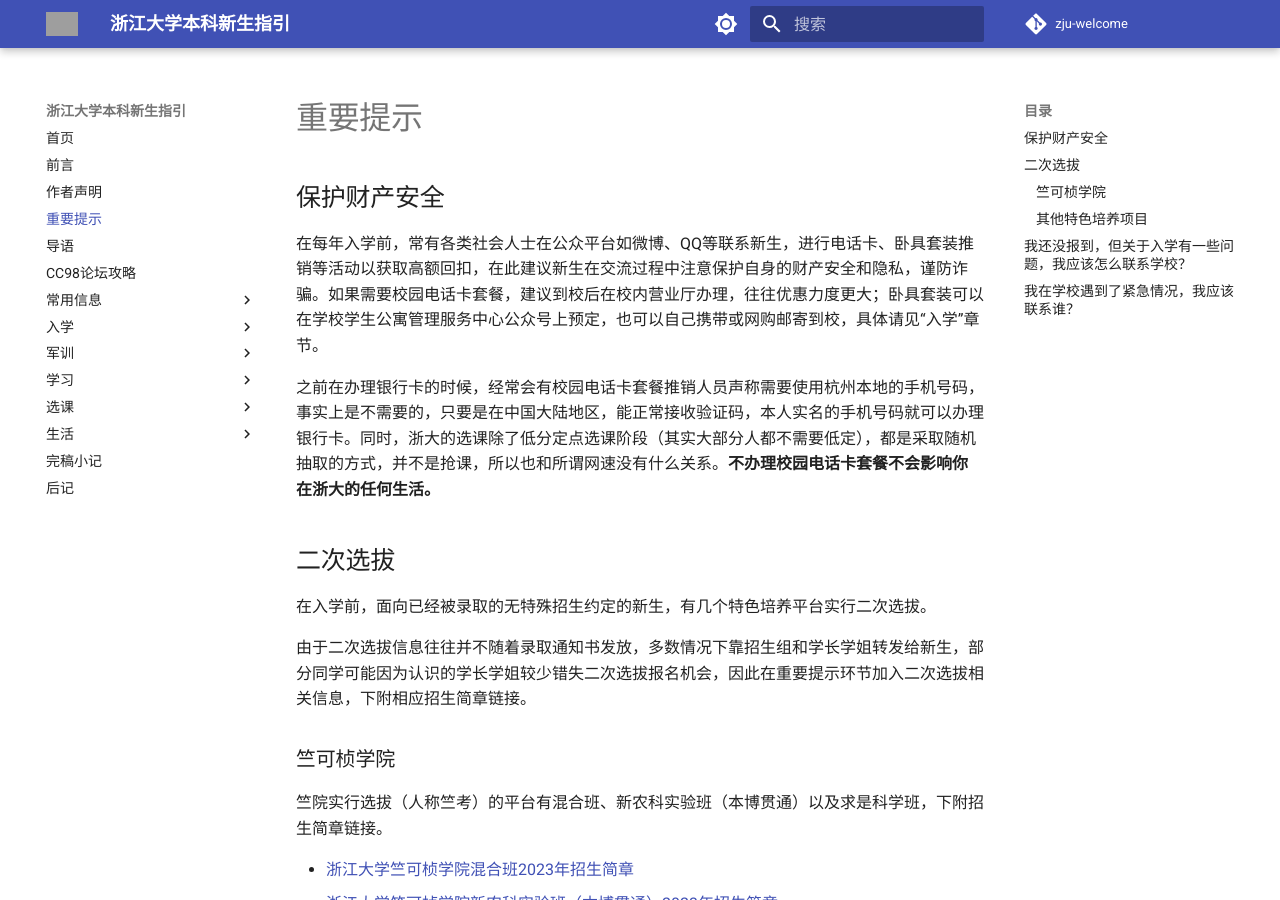
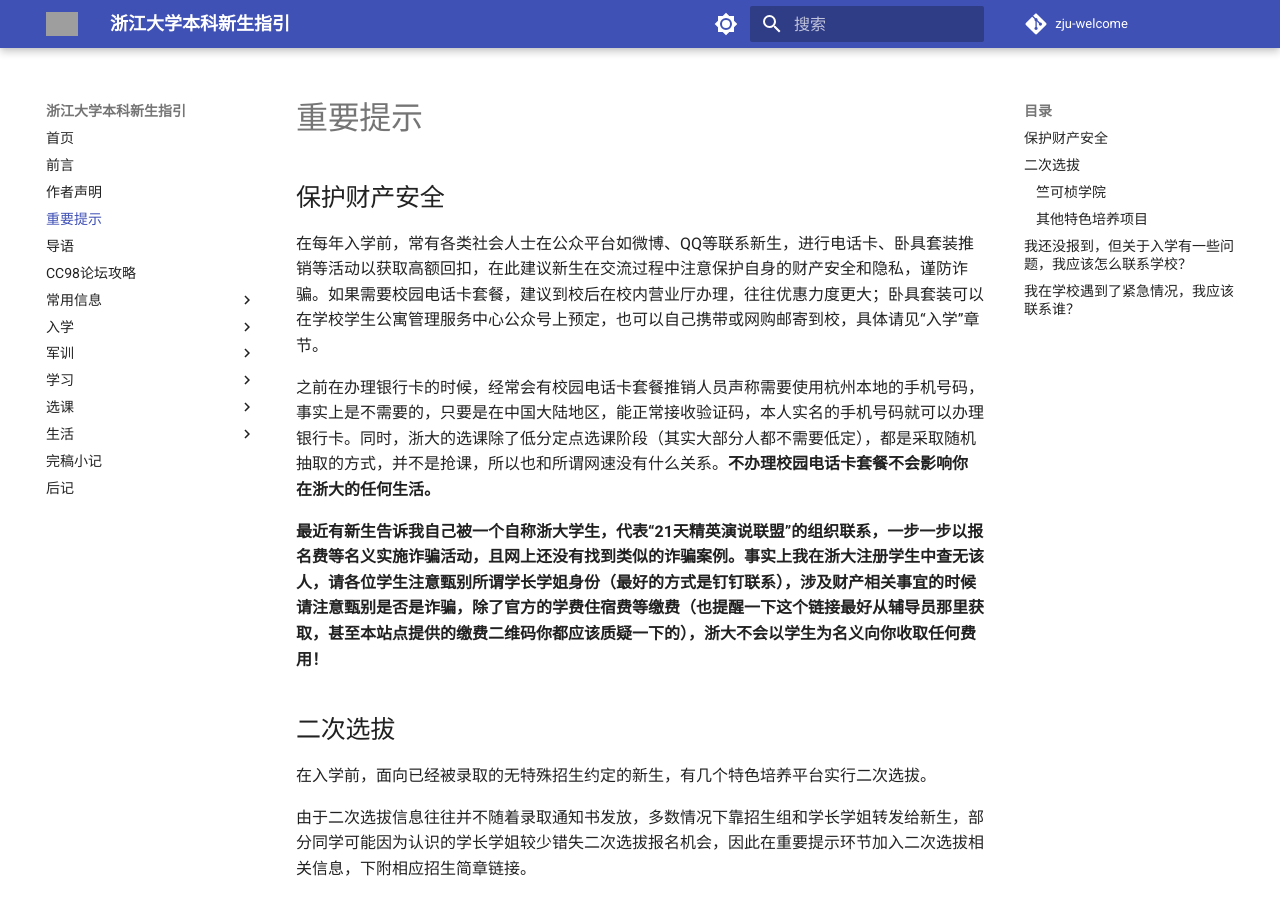
Before and after one commit to mini-full/zju-welcome, an MkDocs documentation site: the page built from docs/callout.md, in a window 1280 px wide and 900 px high. Built offline with MkDocs 1.6.1 and Material for MkDocs 9.7.7, drawn with Linux system fonts in a browser that asks for light colours; comment, search, counter and statistics services are not loaded; grey boxes are pictures that could not be loaded.

Commit message:
加入诈骗案例

```diff
--- a/docs/callout.md
+++ b/docs/callout.md
@@ -6,6 +6,8 @@
 在每年入学前，常有各类社会人士在公众平台如微博、QQ等联系新生，进行电话卡、卧具套装推销等活动以获取高额回扣，在此建议新生在交流过程中注意保护自身的财产安全和隐私，谨防诈骗。如果需要校园电话卡套餐，建议到校后在校内营业厅办理，往往优惠力度更大；卧具套装可以在学校学生公寓管理服务中心公众号上预定，也可以自己携带或网购邮寄到校，具体请见“入学”章节。
 
 之前在办理银行卡的时候，经常会有校园电话卡套餐推销人员声称需要使用杭州本地的手机号码，事实上是不需要的，只要是在中国大陆地区，能正常接收验证码，本人实名的手机号码就可以办理银行卡。同时，浙大的选课除了低分定点选课阶段（其实大部分人都不需要低定），都是采取随机抽取的方式，并不是抢课，所以也和所谓网速没有什么关系。**不办理校园电话卡套餐不会影响你在浙大的任何生活。**
+
+**最近有新生告诉我自己被一个自称浙大学生，代表“21天精英演说联盟”的组织联系，一步一步以报名费等名义实施诈骗活动，且网上还没有找到类似的诈骗案例。事实上我在浙大注册学生中查无该人，请各位学生注意甄别所谓学长学姐身份（最好的方式是钉钉联系），涉及财产相关事宜的时候请注意甄别是否是诈骗，除了官方的学费住宿费等缴费（也提醒一下这个链接最好从辅导员那里获取，甚至本站点提供的缴费二维码你都应该质疑一下的），浙大不会以学生为名义向你收取任何费用！**
 
 ## 二次选拔
 
```
